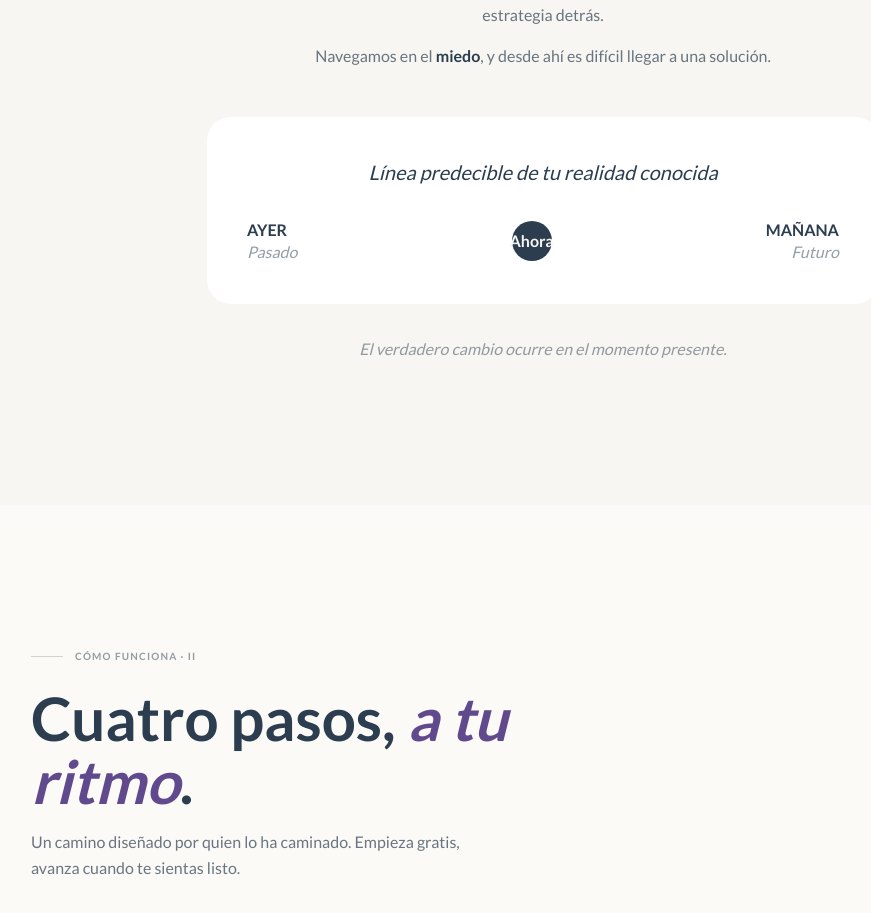
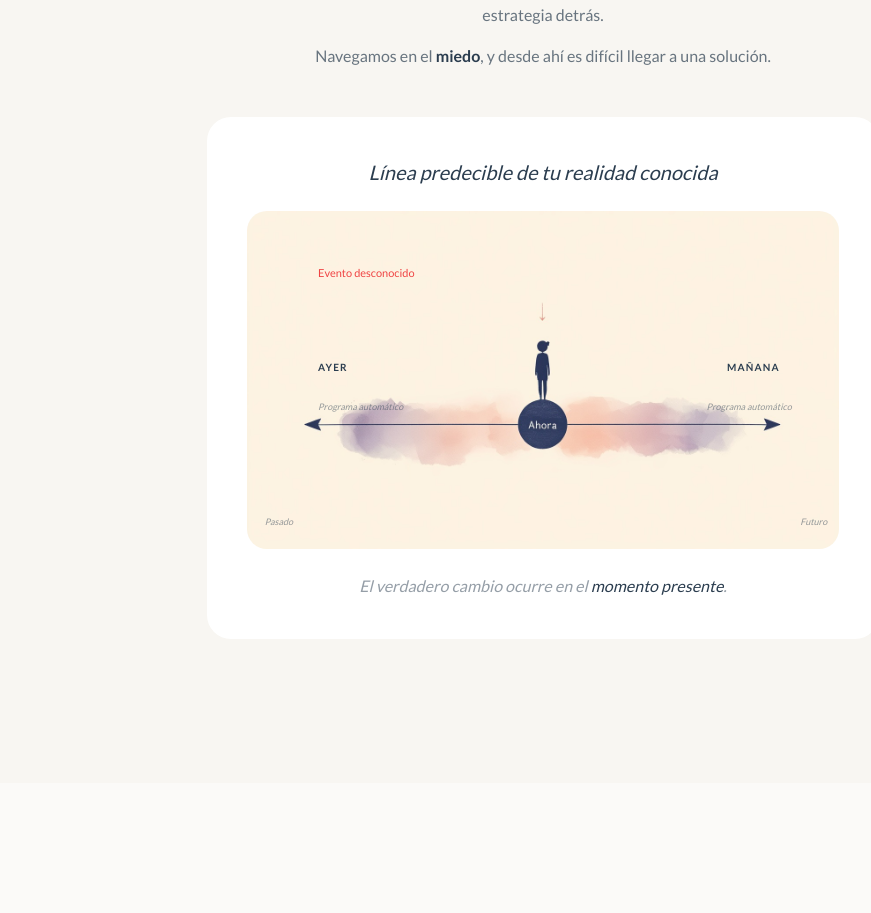
Before and after one commit to VicenteCastroIb/peloapelo-web-frontend, a Next.js app: page / in a window 1280 px wide. Shown: the part 1506-2419 px from the top of the page, without its empty margins (97-968 px from the left). Built offline with nearby package versions, Linux system fonts and the light colour scheme; no server answers.

Commit message:
feat: reemplazar diagrama placeholder del Manifiesto por ilustracion real

```diff
--- a/components/sections/Manifiesto.tsx
+++ b/components/sections/Manifiesto.tsx
@@ -1,3 +1,4 @@
+import Image from "next/image";
 import SectionBadge from "@/components/shared/SectionBadge";
 import FadeInOnScroll from "@/components/shared/FadeInOnScroll";
 
@@ -24,31 +25,47 @@ export default function Manifiesto() {
           </p>
         </div>
 
-        {/*
-          TODO: reemplazar por el diagrama ilustrado real
-          (/assets/timeline-presente-CoJC-3XL.png en el sitio original,
-          ver docs/scan-22-07-2026). Placeholder funcional mientras tanto.
-        */}
-        <div className="mx-auto mt-12 max-w-2xl rounded-card-lg bg-white p-10">
-          <p className="mb-8 text-p-lead italic">Línea predecible de tu realidad conocida</p>
-          <div className="flex items-center justify-between text-h3-sm">
-            <div className="text-left">
-              <p>AYER</p>
-              <p className="font-normal italic text-navy/50">Pasado</p>
-            </div>
-            <div className="flex h-10 w-10 items-center justify-center rounded-full bg-navy text-cream">
-              Ahora
-            </div>
-            <div className="text-right">
-              <p>MAÑANA</p>
-              <p className="font-normal italic text-navy/50">Futuro</p>
-            </div>
+        <div className="mx-auto mt-12 max-w-2xl rounded-card-lg bg-white p-6 sm:p-10">
+          <p className="mb-6 text-p-lead italic">Línea predecible de tu realidad conocida</p>
+
+          <div className="relative mx-auto aspect-[1344/768] w-full">
+            <Image
+              src="/images/manifiesto-diagrama.jpg"
+              alt="Diagrama: entre el pasado (programa automático) y el futuro (programa automático) está el momento presente, donde puede ocurrir un evento desconocido que te cambia."
+              fill
+              sizes="(min-width: 640px) 640px, 90vw"
+              className="rounded-card-md object-contain"
+            />
+
+            <span className="absolute left-[12%] top-[16%] text-p-caption text-coral sm:text-p-small">
+              Evento desconocido
+            </span>
+
+            <span className="absolute left-[12%] top-[46%] -translate-y-1/2 text-h4-label text-navy sm:text-h3-sm sm:font-bold">
+              AYER
+            </span>
+            <span className="absolute left-[12%] top-[58%] -translate-y-1/2 text-[9px] italic text-navy/50 sm:text-p-caption">
+              Programa automático
+            </span>
+            <span className="absolute bottom-[6%] left-[3%] text-[9px] italic text-navy/50 sm:text-p-caption">
+              Pasado
+            </span>
+
+            <span className="absolute right-[10%] top-[46%] -translate-y-1/2 text-h4-label text-navy sm:text-h3-sm sm:font-bold">
+              MAÑANA
+            </span>
+            <span className="absolute right-[8%] top-[58%] -translate-y-1/2 text-[9px] italic text-navy/50 sm:text-p-caption">
+              Programa automático
+            </span>
+            <span className="absolute bottom-[6%] right-[2%] text-[9px] italic text-navy/50 sm:text-p-caption">
+              Futuro
+            </span>
           </div>
+
+          <p className="mt-6 text-p-body italic text-navy/50">
+            El verdadero cambio ocurre en el <span className="text-navy">momento presente</span>.
+          </p>
         </div>
-
-        <p className="mt-8 text-p-body italic text-navy/50">
-          El verdadero cambio ocurre en el momento presente.
-        </p>
       </FadeInOnScroll>
     </section>
   );
```
Also changed, not shown: public/images/manifiesto-diagrama.jpg (added).
